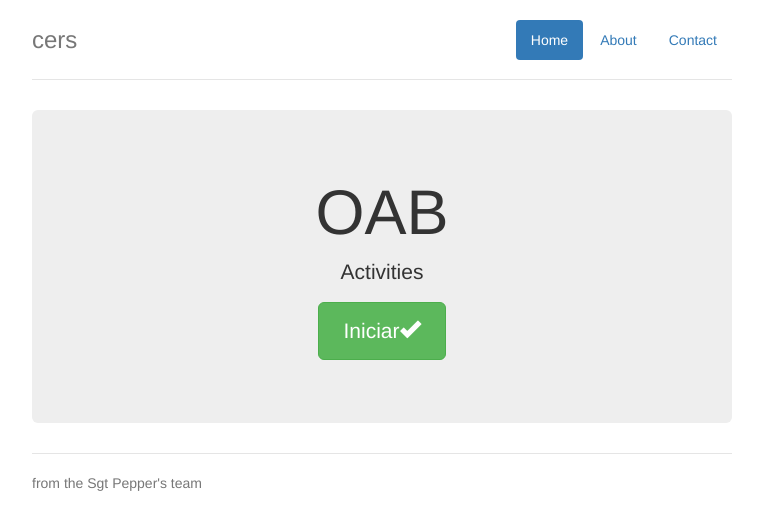
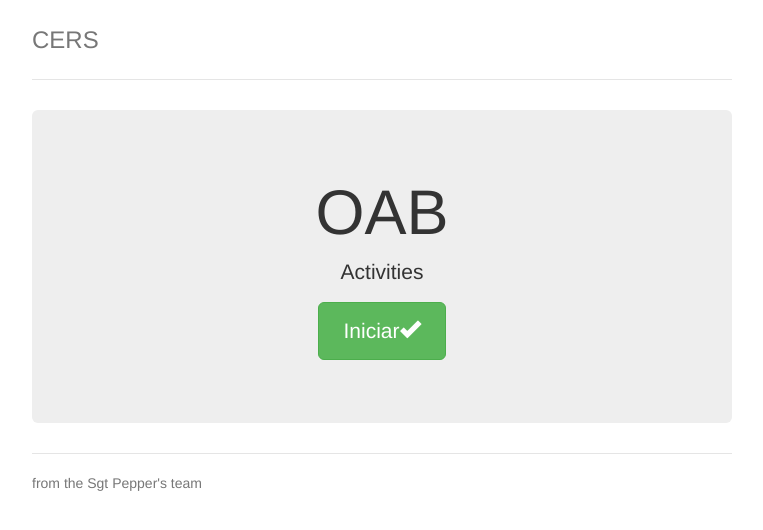
Before and after one commit to brunocoelho/cers-app, a website: page app/index.html in a window 1280 px wide. Shown: the whole page, without its empty margins (258-1021 px from the left). Drawn offline with nearby package versions, Linux system fonts and the light colour scheme; some packages are replaced by stand-ins of ours; files that its build step writes are made by us from their sources.

Commit message:
Removendo alguns links do header.

```diff
--- a/app/index.html
+++ b/app/index.html
@@ -25,12 +25,7 @@
     <!-- Add your site or application content here -->
     <div class="container">
       <div class="header">
-        <ul class="nav nav-pills pull-right">
-          <li class="active"><a ng-href="#">Home</a></li>
-          <li><a ng-href="#/about">About</a></li>
-          <li><a ng-href="#">Contact</a></li>
-        </ul>
-        <h3 class="text-muted">cers</h3>
+        <h3 class="text-muted">CERS</h3>
       </div>
 
       <div ng-view=""></div>
```
